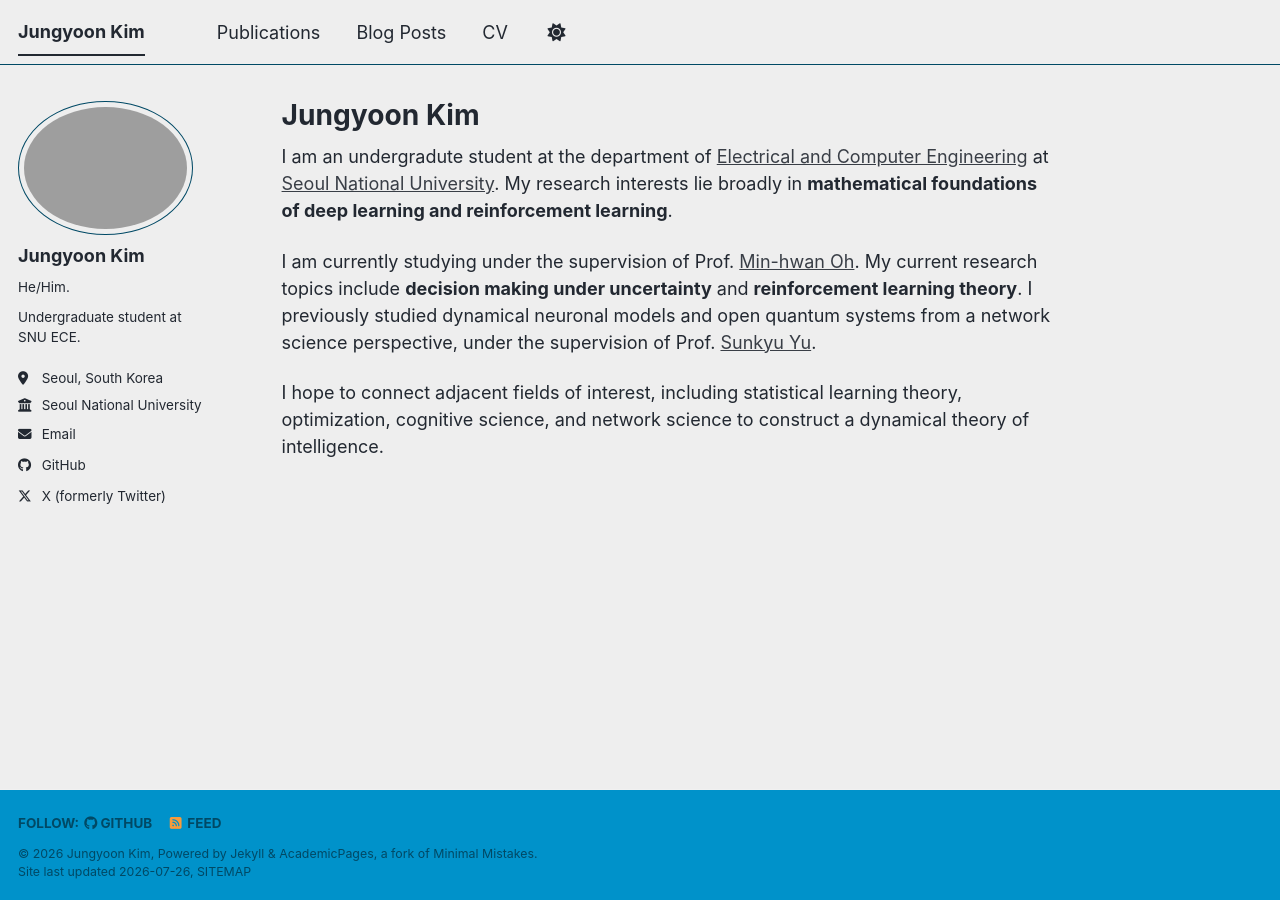
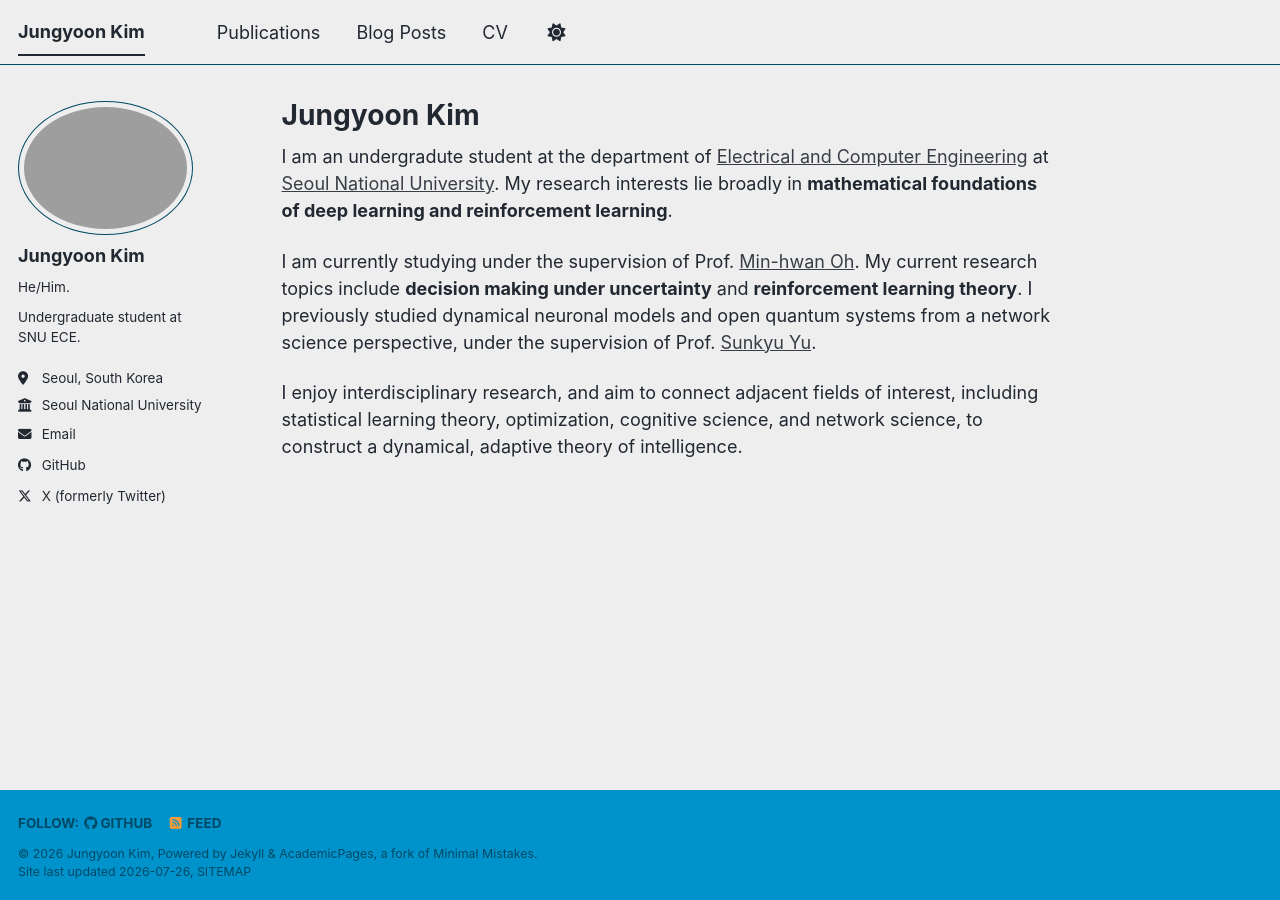
Before and after one commit to cogniti0n/cogniti0n.github.io, a Jekyll site: the page built from _pages/about.md, in a window 1280 px wide. Built offline with Jekyll 4.4.1, drawn with Linux system fonts in a browser that asks for light colours; a script bundle is joined from its source files by our own code; library files that are not in the unit come from our copies.

Commit message:
update about

```diff
--- a/_pages/about.md
+++ b/_pages/about.md
@@ -11,4 +11,4 @@ I am an undergradute student at the department of [Electrical and Computer Engin
 
 I am currently studying under the supervision of Prof. [Min-hwan Oh](https://minoh.io/). My current research topics include **decision making under uncertainty** and **reinforcement learning theory**. I previously studied dynamical neuronal models and open quantum systems from a network science perspective, under the supervision of Prof. [Sunkyu Yu](https://waves.snu.ac.kr/).
 
-I hope to connect adjacent fields of interest, including statistical learning theory, optimization, cognitive science, and network science to construct a dynamical theory of intelligence.
+I enjoy interdisciplinary research, and aim to connect adjacent fields of interest, including statistical learning theory, optimization, cognitive science, and network science, to construct a dynamical, adaptive theory of intelligence.
```
